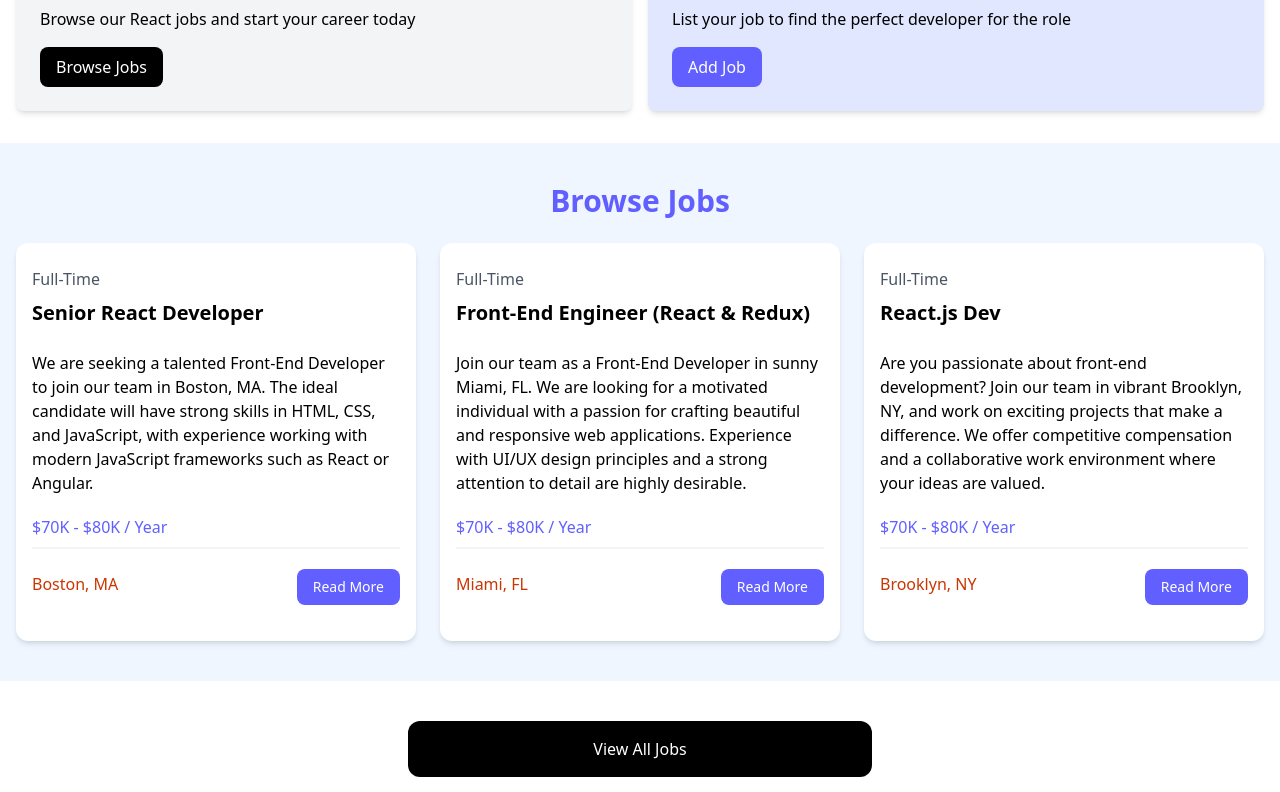
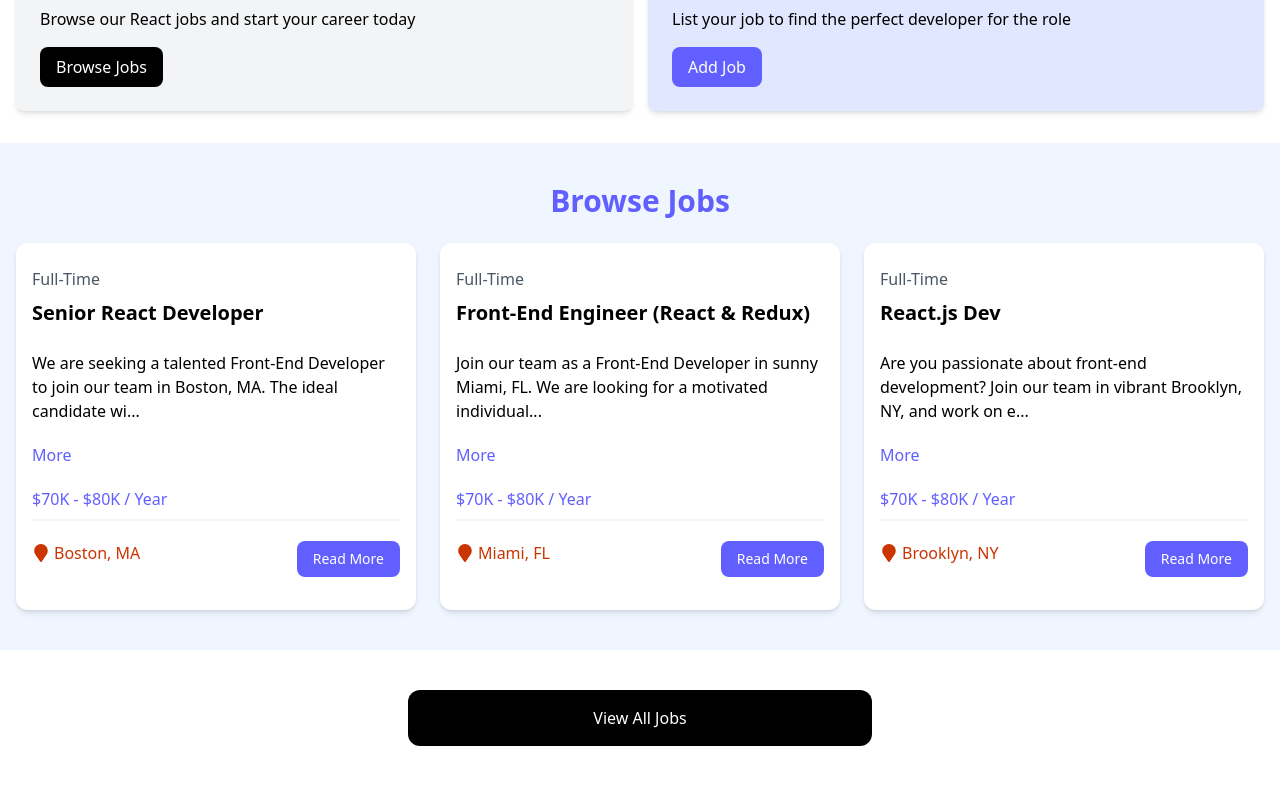
Before and after one commit to Joe342wise/reactJobs, a React (Vite) app: page / in a window 1280 px wide. Shown: the part 466-1258 px from the top of the page. Built offline with nearby package versions, Linux system fonts and the light colour scheme.

Commit message:
Add react-icons and react-router-dom dependencies; enhance JobListing component with expandable description feature

```diff
--- a/package.json
+++ b/package.json
@@ -13,6 +13,8 @@
     "@tailwindcss/vite": "^4.1.17",
     "react": "^19.2.0",
     "react-dom": "^19.2.0",
+    "react-icons": "^5.5.0",
+    "react-router-dom": "^7.9.6",
     "tailwindcss": "^4.1.17"
   },
   "devDependencies": {
--- a/src/components/JobListing.tsx
+++ b/src/components/JobListing.tsx
@@ -1,5 +1,6 @@
 // import React from 'react'
-
+import { useState } from "react"
+import { FaMapMarker } from "react-icons/fa"
 interface Company {
   name: string
   description: string
@@ -22,6 +23,15 @@
 }
 
 const JobListing = ({jobs}: JobListingProps) => {
+    const [showFullDescription, setShowFullDescription] = useState(false);
+
+    let description = jobs.description;
+
+    if (!showFullDescription) {
+        description = description.substring(0, 100) + '...';
+    }
+
+
   return (
     <div className="bg-white rounded-xl shadow-md relative">
                 <div className="p-4">
@@ -31,8 +41,15 @@
                   </div>
 
                   <div className="mb-5">
-                   {jobs.description}
+                   {description}
                   </div>
+
+                  <button
+                  type="button"
+                  onClick={() => setShowFullDescription((prevState) => !prevState)}
+                  className="text-indigo-500 mb-5 hover:text-indigo-600">
+                    {showFullDescription ? "Less" : "More"}
+                    </button>
 
                   <h3 className="text-indigo-500 mb-2"> {jobs.salary} / Year</h3>
 
@@ -40,7 +57,7 @@
 
                   <div className="flex flex-col lg:flex-row justify-between mb-4">
                     <div className="text-orange-700 mb-3">
-                      <i className="fa-solid fa-location-dot text-lg"></i>
+                      <FaMapMarker className="inline text-lg mb-1 mr-1" />
                       {jobs.location}
                     </div>
                     <a
```
Also changed, not shown: 1 other file (tests, documents, lock files or other folders).
